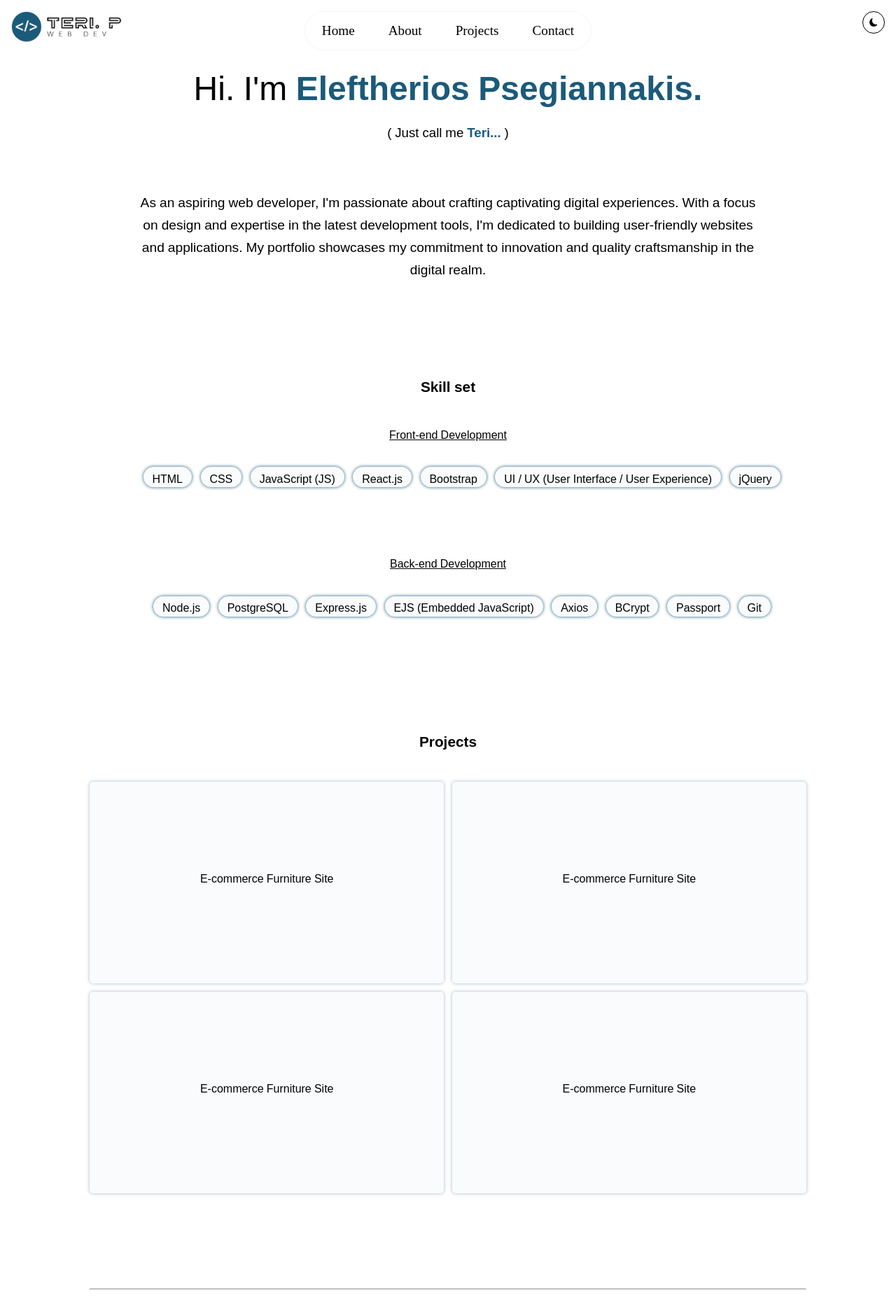
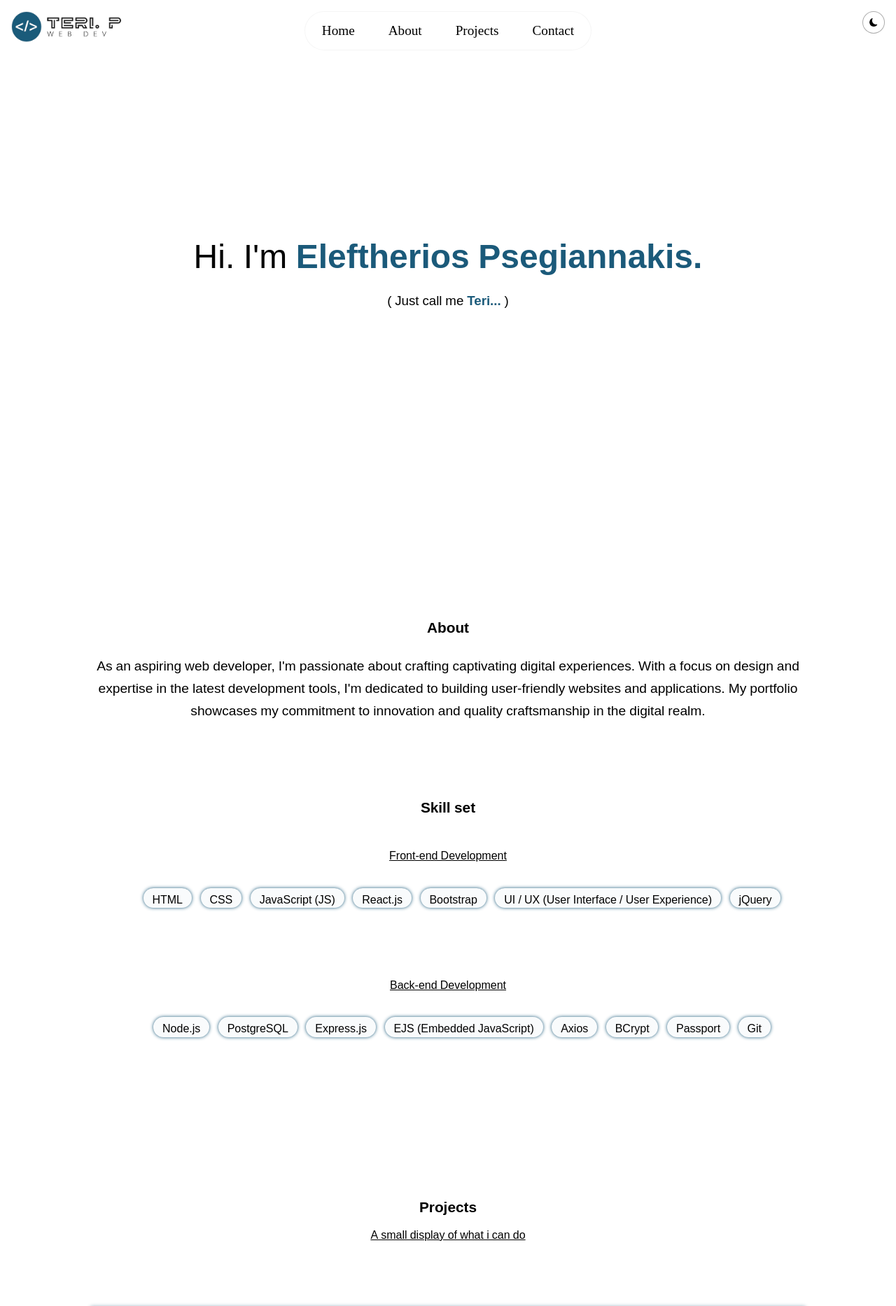
Before and after one commit to Psegiannakis/my-portfolio, a React (Vite) app: page / in a window 1280 px wide. Shown: the top 1866 px of the page at 70% size. Built offline with nearby package versions, Linux system fonts and the light colour scheme.

Commit message:
UI update

```diff
--- a/src/Header.jsx
+++ b/src/Header.jsx
@@ -11,7 +11,7 @@ export default function Header(props) {
 
   return (
     <>
-      <body className={props.darkMode ? "dark" : ""}>
+      <main className={props.darkMode ? "dark" : ""}>
         <img
           className="logo"
           src={props.darkMode ? "/logo-dark.png" : "/logo2.png"}
@@ -49,11 +49,11 @@ export default function Header(props) {
               Home
             </h2>
             <h2
-              onClick={() => scroll("skills-div")}
+              onClick={() => scroll("hero-about")}
               tabIndex="0"
               onKeyDown={(e) => {
                 if (e.key === "Enter") {
-                  scroll("skills-div");
+                  scroll("hero-about");
                 }
               }}
             >
@@ -83,7 +83,7 @@ export default function Header(props) {
             </h2>
           </div>
         </div>
-      </body>
+      </main>
     </>
   );
 }
--- a/src/Hero.jsx
+++ b/src/Hero.jsx
@@ -3,15 +3,19 @@ import "../styles/hero.css";
 export default function Hero(props) {
   return (
     <>
-      <body className={props.darkMode ? "dark" : ""}>
+      <main className={props.darkMode ? "dark" : ""}>
         <div className="hero-main">
           <h1>
-            Hi. I'm{" "}
-            <span className="color-text">Eleftherios Psegiannakis.</span>
+            Hi. I'm
+            <span className="color-text"> Eleftherios Psegiannakis.</span>
           </h1>
-          <h3>
+          <h3 className="late-fade">
             ( Just call me <span className="color-text">Teri...</span> )
           </h3>
+        </div>
+
+        <div className="hero-about">
+          <h3>About</h3>
           <p className="para">
             As an aspiring web developer, I'm passionate about crafting
             captivating digital experiences. With a focus on design and
@@ -21,7 +25,7 @@ export default function Hero(props) {
             realm.
           </p>
         </div>
-      </body>
+      </main>
     </>
   );
 }
--- a/src/Projects.jsx
+++ b/src/Projects.jsx
@@ -6,11 +6,11 @@ export default function Projects(props) {
       <main className={props.darkMode ? "dark" : ""}>
         <div className="projects-div">
           <h3>Projects</h3>
+          <p>A small display of what i can do</p>
           <div className="projects-grid">
-            <div>E-commerce Furniture Site</div>
-            <div>E-commerce Furniture Site</div>
-            <div>E-commerce Furniture Site</div>
-            <div>E-commerce Furniture Site</div>
+            <div className="main-site">E-commerce Furniture Site</div>
+            <div>Secrets Project - Authentication and Security</div>
+            <div>Meme-Generator</div>
           </div>
         </div>
       </main>
--- a/src/main.jsx
+++ b/src/main.jsx
@@ -16,7 +16,7 @@ function App() {
   };
 
   return (
-    <body className={darkMode ? "dark" : ""}>
+    <main className={darkMode ? "dark" : ""}>
       <React.StrictMode>
         <Header darkMode={darkMode} toggleDarkMode={toggleDarkMode} />
         <Hero darkMode={darkMode} />
@@ -24,7 +24,7 @@ function App() {
         <Projects darkMode={darkMode} />
         <Contact darkMode={darkMode} />
       </React.StrictMode>
-    </body>
+    </main>
   );
 }
 
--- a/styles/header.css
+++ b/styles/header.css
@@ -23,7 +23,7 @@
   width: fit-content;
 }
 
-body.dark .header {
+main.dark .header {
   background-color: #1b5a7a78;
   border: 1px rgba(0, 0, 0, 0.671) solid;
 }
@@ -42,7 +42,7 @@ h2:hover {
   cursor: pointer;
 }
 
-body.dark h2:hover {
+main.dark h2:hover {
   color: rgb(5, 5, 5);
 }
 
@@ -51,20 +51,21 @@ body.dark h2:hover {
   justify-content: center;
   align-items: center;
   position: absolute;
+  position: fixed;
   top: 0;
   right: 0;
   width: 2rem;
   height: 2rem;
   padding: 0;
   margin: 1rem 1rem;
-  border: 1px black solid;
+  border: 1px rgba(0, 0, 0, 0.325) solid;
   border-radius: 2rem;
   z-index: 1;
   background-color: white;
   transition: transform 0.3s;
 }
 
-body.dark .theme-button {
+main.dark .theme-button {
   background-color: #1b5a7a78;
   border: none;
 }
@@ -80,7 +81,7 @@ body.dark .theme-button {
   transition: 1s;
 }
 
-body.dark .theme-button svg {
+main.dark .theme-button svg {
   transform: rotate(1turn);
 }
 
@@ -97,7 +98,7 @@ body.dark .theme-button svg {
 
 @media (max-width: 510px) {
   .theme-button,
-  body.dark .theme-button {
+  main.dark .theme-button {
     border: none;
     background: none;
     color: none;
--- a/styles/hero.css
+++ b/styles/hero.css
@@ -10,7 +10,7 @@
   justify-content: center;
   align-items: center;
   line-height: 1rem;
-  padding-top: 5rem;
+  padding: 40vh 0;
 }
 
 .hero-main h1 {
@@ -18,8 +18,19 @@
   animation: fade-in 2s linear 0.3s backwards;
 }
 
-.hero-main h3 {
+.late-fade {
   animation: fade-in 2s linear 2s backwards;
+}
+
+.hero-about {
+  padding: 3rem 10%;
+  text-align: center;
+}
+
+.hero-about h3 {
+  font-weight: bold;
+  font-size: 1.3rem;
+  padding-top: 2rem;
 }
 
 .color-text {
@@ -30,7 +41,7 @@
 .para {
   width: fit-content;
   text-align: center;
-  padding: 3% 15%;
+
   font-size: larger;
   line-height: 2rem;
 }
--- a/styles/main.css
+++ b/styles/main.css
@@ -3,17 +3,17 @@
   --color-light: #ffffff;
 }
 
-body {
+main {
   background: var(--color-light);
   transition: 0.3s;
   width: 100%;
 }
 
-body.dark {
+main.dark {
   background: var(--color-dark);
-  color: rgb(227, 217, 217);
+  color: rgba(227, 217, 217, 0.928);
 }
 
-body.dark svg {
+main.dark svg {
   color: var(--color-light);
 }
--- a/styles/projects.css
+++ b/styles/projects.css
@@ -13,13 +13,23 @@
 .projects-div h3 {
   font-weight: bold;
   font-size: 1.3rem;
-  padding-bottom: 2rem;
+  padding-bottom: 0.2rem;
+}
+
+.projects-div p {
+  padding-bottom: 4rem;
+  text-decoration: underline;
+  padding-bottom: 5rem;
 }
 
 .projects-grid {
   display: grid;
-  grid-template: 1fr 1fr / 1fr 1fr;
+  grid-template: 1fr / 1fr 1fr;
   gap: 0.7rem;
+}
+
+.main-site {
+  grid-column: span 2;
 }
 
 .projects-grid div {
--- a/styles/skills.css
+++ b/styles/skills.css
@@ -5,7 +5,10 @@
 }
 
 .skills-div {
-  padding: 5% 10%;
+  padding-top: 2%;
+  padding-bottom: 10%;
+  padding-left: 5%;
+  padding-right: 5%;
   line-height: 1rem;
   text-align: center;
 }
```
